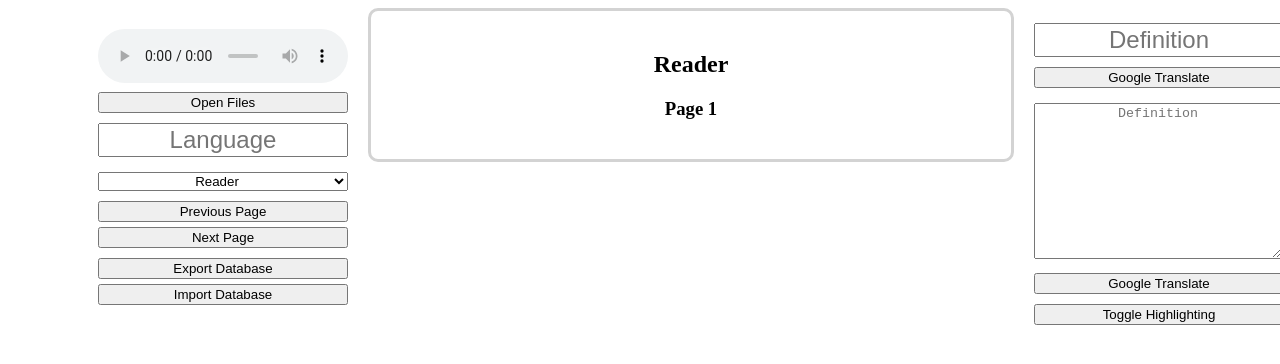
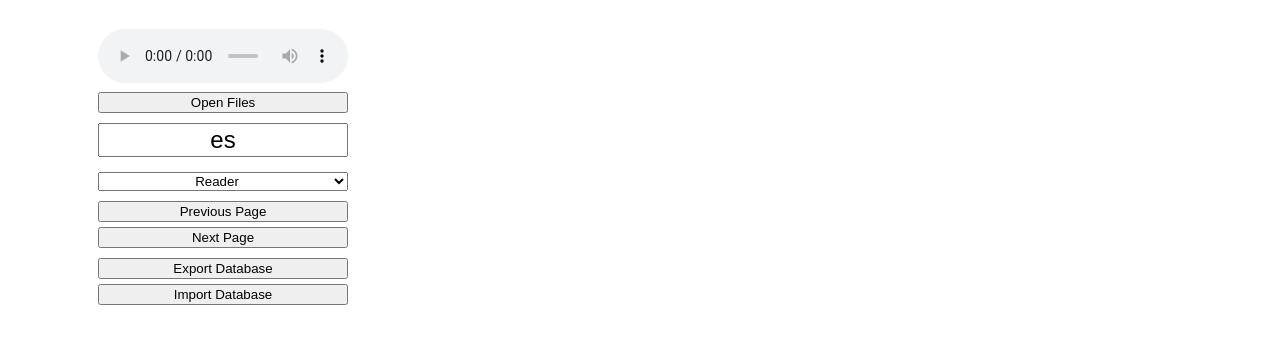
Before and after one commit to sebluy/language-reader-vue, a Vue app: page / in a window 1280 px wide. Shown: the top 364 px of the page. Built offline with nearby package versions, Linux system fonts and the light colour scheme.

Commit message:
Implement language selector

```diff
--- a/src/components/MainSidebar.vue
+++ b/src/components/MainSidebar.vue
@@ -2,8 +2,8 @@
 import AudioPlayer from "@/components/AudioPlayer.vue";
 import { onBeforeUpdate } from "vue";
 
-const props = defineProps(["openTextFile", "openAudioFile", "audioSrc"]);
-const emit = defineEmits(["changePageBy"]);
+const props = defineProps(["openTextFile", "openAudioFile", "audioSrc", "language"]);
+const emit = defineEmits(["changePageBy", "updateLanguage"]);
 onBeforeUpdate(() => console.log("Sidebar will update", props));
 </script>
 
@@ -15,9 +15,11 @@ onBeforeUpdate(() => console.log("Sidebar will update", props));
       <AudioPlayer :src="props.audioSrc" />
       <button @click="$emit('openFiles')">Open Files</button>
       <input
-          placeholder="Language"
-          type="text"
-          readOnly/>
+        :value="props.language"
+        @change="(e) => emit('updateLanguage', e.target.value)"
+        placeholder="Language"
+        type="text"
+      />
     </div>
     <div class="sidebar-group">
       <select name="activity">
@@ -35,7 +37,7 @@ onBeforeUpdate(() => console.log("Sidebar will update", props));
       <button @click="emit('changePageBy', -1)">Previous Page</button>
       <button @click="emit('changePageBy', 1)">Next Page</button>
     </div>
-<!--    <Statistics {...this.props.statistics}/>-->
+    <!--    <Statistics {...this.props.statistics}/>-->
     <div class="sidebar-group">
       <button>Export Database</button>
       <button>Import Database</button>
--- a/src/views/MainView.vue
+++ b/src/views/MainView.vue
@@ -15,16 +15,19 @@ const state = reactive({
   openTextFile: "",
   openAudioFile: "",
   audioSrc: "",
-  page: 0,
+  page: undefined,
+  language: "",
 });
 
 const load = async () => {
   runtimeData = await db.getRuntimeData();
   runtimeData.updateForNewDay();
+  state.language = runtimeData.language;
   console.log(runtimeData);
   if (runtimeData.openTextFile) {
     const text = await db.getTextFile();
     languageText.value = await createLanguageText(runtimeData, text);
+    state.page = runtimeData.currentPage;
     state.openTextFile = runtimeData.openTextFile;
   }
   if (runtimeData.openAudioFile) {
@@ -54,6 +57,7 @@ const openFiles = async () => {
     runtimeData.openNewTextFile(textFile.name);
     languageText.value = await createLanguageText(runtimeData, text);
     state.openTextFile = runtimeData.openTextFile;
+    state.page = runtimeData.currentPage;
     db.putTextFile(text);
   }
   if (audioFile) {
@@ -71,8 +75,16 @@ const changePageBy = async (n) => {
   let newPage = state.page + n;
   let valid = languageText.value.setPage(newPage);
   if (!valid) return;
+  runtimeData.currentPage = newPage;
+  db.putRuntimeData(runtimeData);
   await languageText.value.onLoad();
   state.page = newPage;
+};
+
+const updateLanguage = (language) => {
+  state.language = language;
+  runtimeData.language = language;
+  db.putRuntimeData(runtimeData);
 };
 
 onMounted(load);
@@ -85,10 +97,13 @@ onMounted(load);
       :open-text-file="state.openTextFile"
       :open-audio-file="state.openAudioFile"
       :audio-src="state.audioSrc"
+      :language="state.language"
       @change-page-by="changePageBy"
+      @update-language="updateLanguage"
     />
     <TextReader
-      language="es"
+      v-if="languageText"
+      :language="state.language"
       :language-text="languageText"
       :page="state.page"
     />
```
